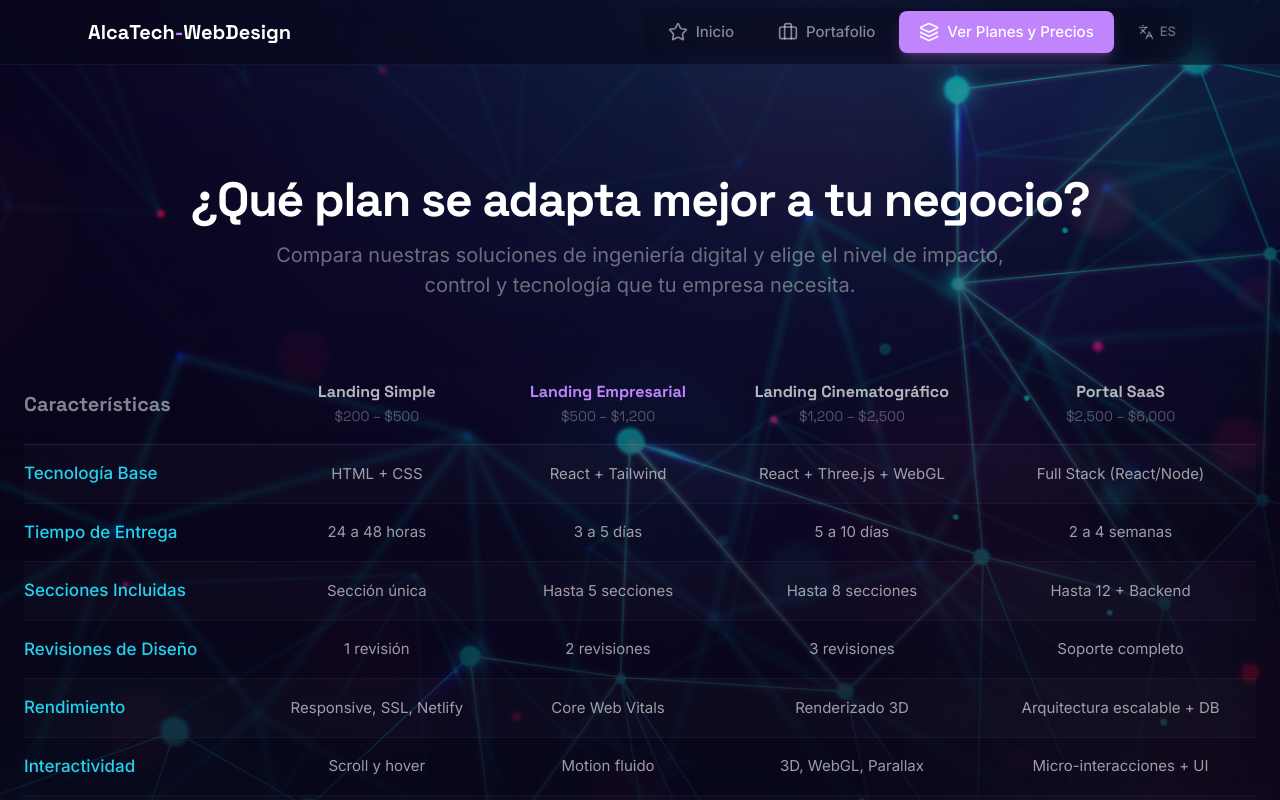
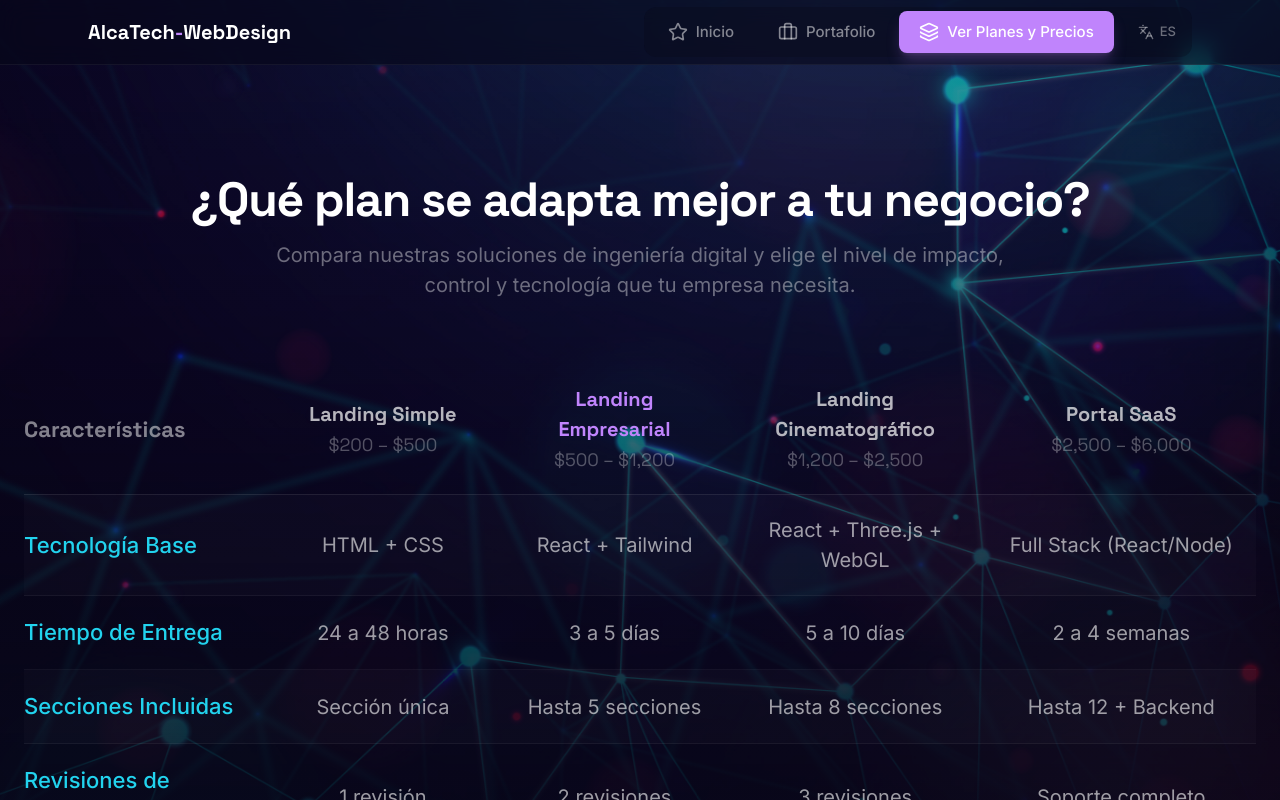
Before and after one commit to alcatrading84/alcatech-webdesign, a React (Vite) app: page / in a window 1280 px wide. Both pictures are taken after a click on the button "Ver Planes y Precios". Shown: the top 800 px of the page. Built offline with nearby package versions, Linux system fonts and the light colour scheme; a web font is replaced by a local one.

Commit message:
Aumentar tabla comparativa a 20-22px

```diff
--- a/src/App.tsx
+++ b/src/App.tsx
@@ -336,22 +336,22 @@ export default function App() {
 
                 {/* Table wrapper for horizontal scroll on mobile */}
                 <div className="overflow-x-auto pb-4">
-                  <table className="w-full min-w-[900px] border-collapse">
+                <table className="w-full min-w-[1000px] border-collapse">
                   <thead>
                     <tr className="border-b border-white/10">
-                        <th className="text-left py-4 pr-6 text-[20px] font-display font-bold text-white/50">{t.plansTable.header}</th>
-                        <th className="text-center py-4 px-4 text-[16px] font-display font-bold text-white/70">Landing Simple<br/><span className="text-[14px] font-normal text-white/30">$200 – $500</span></th>
-                        <th className="text-center py-4 px-4 text-[16px] font-display font-bold text-accent">Landing Empresarial<br/><span className="text-[14px] font-normal text-white/30">$500 – $1,200</span></th>
-                        <th className="text-center py-4 px-4 text-[16px] font-display font-bold text-white/70">Landing Cinematográfico<br/><span className="text-[14px] font-normal text-white/30">$1,200 – $2,500</span></th>
-                        <th className="text-center py-4 px-4 text-[16px] font-display font-bold text-white/70">Portal SaaS<br/><span className="text-[14px] font-normal text-white/30">$2,500 – $6,000</span></th>
+                      <th className="text-left py-5 pr-6 text-[22px] font-display font-bold text-white/50">{t.plansTable.header}</th>
+                      <th className="text-center py-5 px-4 text-[20px] font-display font-bold text-white/70">Landing Simple<br/><span className="text-[18px] font-normal text-white/30">$200 – $500</span></th>
+                      <th className="text-center py-5 px-4 text-[20px] font-display font-bold text-accent">Landing Empresarial<br/><span className="text-[18px] font-normal text-white/30">$500 – $1,200</span></th>
+                      <th className="text-center py-5 px-4 text-[20px] font-display font-bold text-white/70">Landing Cinematográfico<br/><span className="text-[18px] font-normal text-white/30">$1,200 – $2,500</span></th>
+                      <th className="text-center py-5 px-4 text-[20px] font-display font-bold text-white/70">Portal SaaS<br/><span className="text-[18px] font-normal text-white/30">$2,500 – $6,000</span></th>
                     </tr>
                   </thead>
                   <tbody>
                     {t.plansTable.rows.map((row, i) => (
                       <tr key={i} className={`border-b border-white/5 ${i % 2 === 0 ? 'bg-white/[0.02]' : ''} hover:bg-white/[0.04] transition-colors`}>
-                          <td className="py-4 pr-6 text-[17px] font-medium text-accent2">{row.label}</td>
+                        <td className="py-5 pr-6 text-[22px] font-medium text-accent2">{row.label}</td>
                         {row.vals.map((v, j) => (
-                            <td key={j} className={`text-center py-4 px-4 text-[15px] text-white/60 ${j === 1 ? 'text-accent/80' : ''}`}>{v}</td>
+                          <td key={j} className={`text-center py-5 px-4 text-[20px] text-white/60 ${j === 1 ? 'text-accent/80' : ''}`}>{v}</td>
                         ))}
                       </tr>
                     ))}
@@ -362,13 +362,13 @@ export default function App() {
                 {/* Upgrade descriptions */}
                 <div className="mt-20 space-y-8 max-w-5xl mx-auto">
                 <div className="glass rounded-xl p-8 border-l-4 border-accent2">
-                    <p className="text-[18px] text-white/60 leading-relaxed">{t.plansTable.upgrade1}</p>
+                  <p className="text-[22px] text-white/60 leading-relaxed">{t.plansTable.upgrade1}</p>
                 </div>
                 <div className="glass rounded-xl p-8 border-l-4 border-accent">
-                    <p className="text-[18px] text-white/60 leading-relaxed">{t.plansTable.upgrade2}</p>
+                  <p className="text-[22px] text-white/60 leading-relaxed">{t.plansTable.upgrade2}</p>
                 </div>
                 <div className="glass rounded-xl p-8 border-l-4 border-accent3">
-                    <p className="text-[18px] text-white/60 leading-relaxed">{t.plansTable.upgrade3}</p>
+                  <p className="text-[22px] text-white/60 leading-relaxed">{t.plansTable.upgrade3}</p>
                 </div>
                 </div>
               </div>
```
Also changed, not shown: 1 other file (tests, documents, lock files or other folders). Lines whose indentation alone changed are shown as unchanged.
